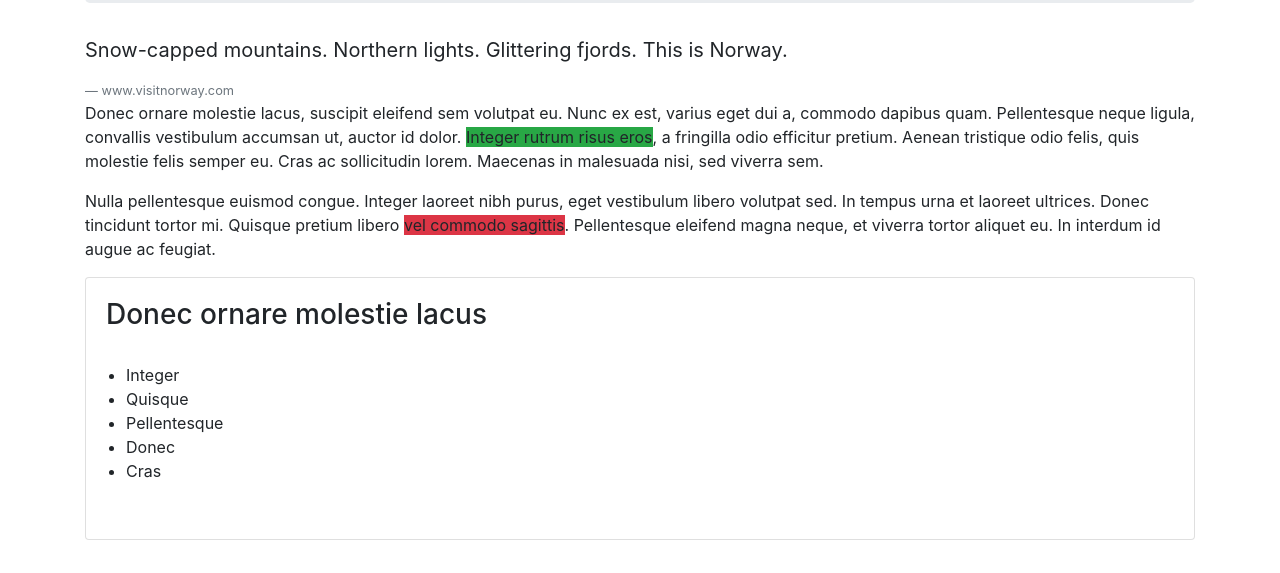
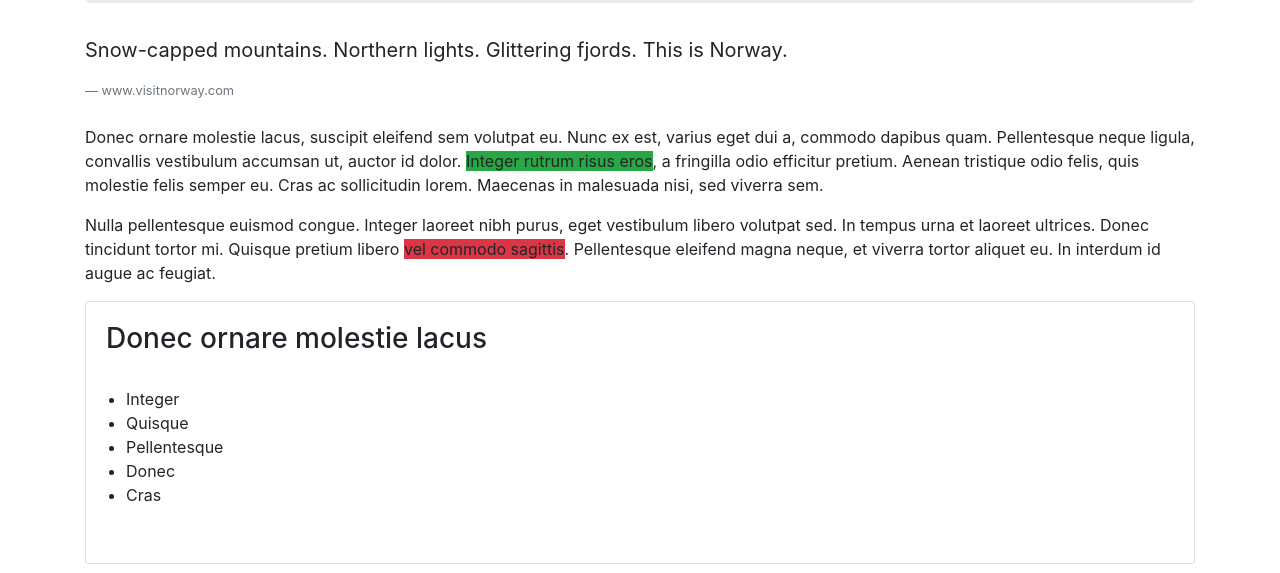
Before and after one commit to MicahOlson/vacation, a plain HTML site: page index.html in a window 1280 px wide. Shown: the part 227-800 px from the top of the page. Drawn offline with Linux system fonts and the light colour scheme.

Commit message:
Add space after blockquote and README file

```diff
--- a/index.html
+++ b/index.html
@@ -17,7 +17,7 @@
 
     <blockquote class="blockquote">Snow-capped mountains. Northern lights. Glittering fjords. This is Norway.
     </blockquote>
-    <footer class="blockquote-footer">www.visitnorway.com</footer>
+    <footer class="blockquote-footer">www.visitnorway.com</footer><br>
 
     <p>Donec ornare molestie lacus, suscipit eleifend sem volutpat eu. Nunc ex est, varius eget dui a, commodo dapibus
       quam. Pellentesque neque ligula, convallis vestibulum accumsan ut, auctor id dolor. <span
```
Also changed, not shown: 1 other file.
